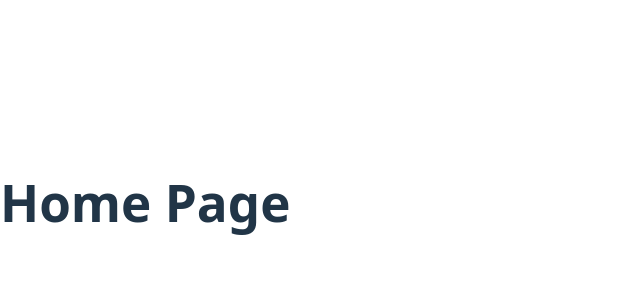
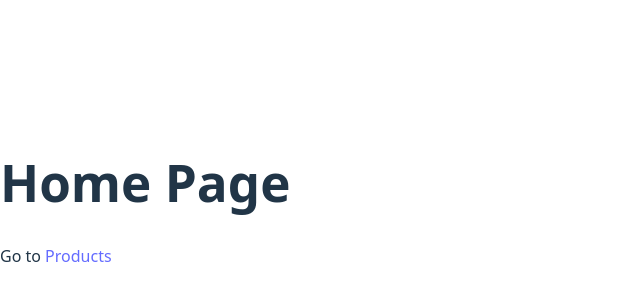
Before and after one commit to poyingHAHA/React_Note, a React (Vite) app in the folder react_router/: page / in a window 1280 px wide. Shown: the part 198-498 px from the top of the page, without its empty margins (0-640 px from the left). Built offline with nearby package versions, Linux system fonts and the light colour scheme.

Commit message:
3. use Link instead of a tag to avoid browser fetch whole js bundle from server

```diff
--- a/react_router/src/pages/Home.jsx
+++ b/react_router/src/pages/Home.jsx
@@ -1,6 +1,8 @@
+import { Link } from "react-router-dom"
 
 export default function Home() {
     return <>
         <h1>Home Page</h1>
+        <p>Go to <Link to="/products">Products</Link></p>
     </>
 }
```
